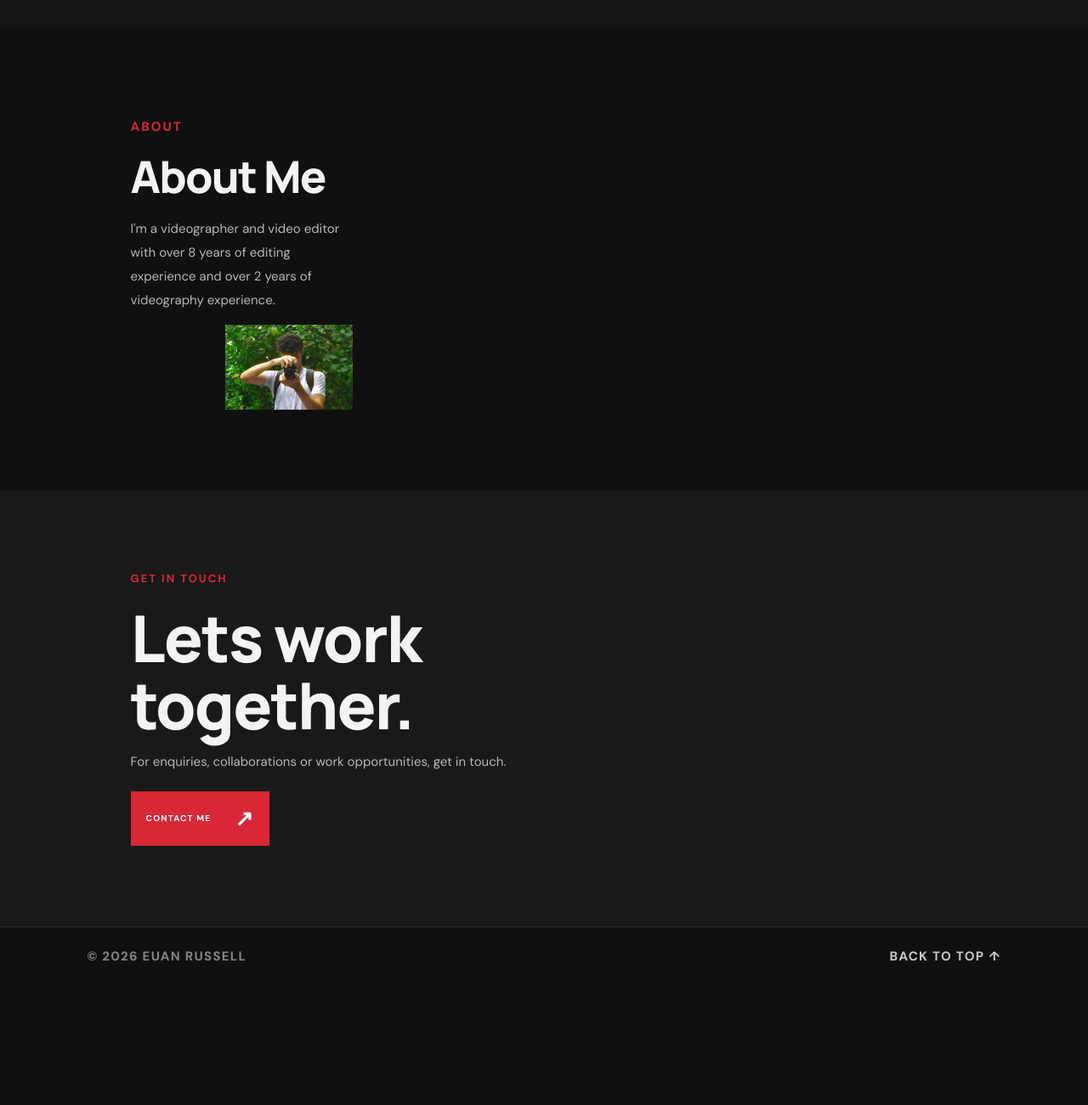
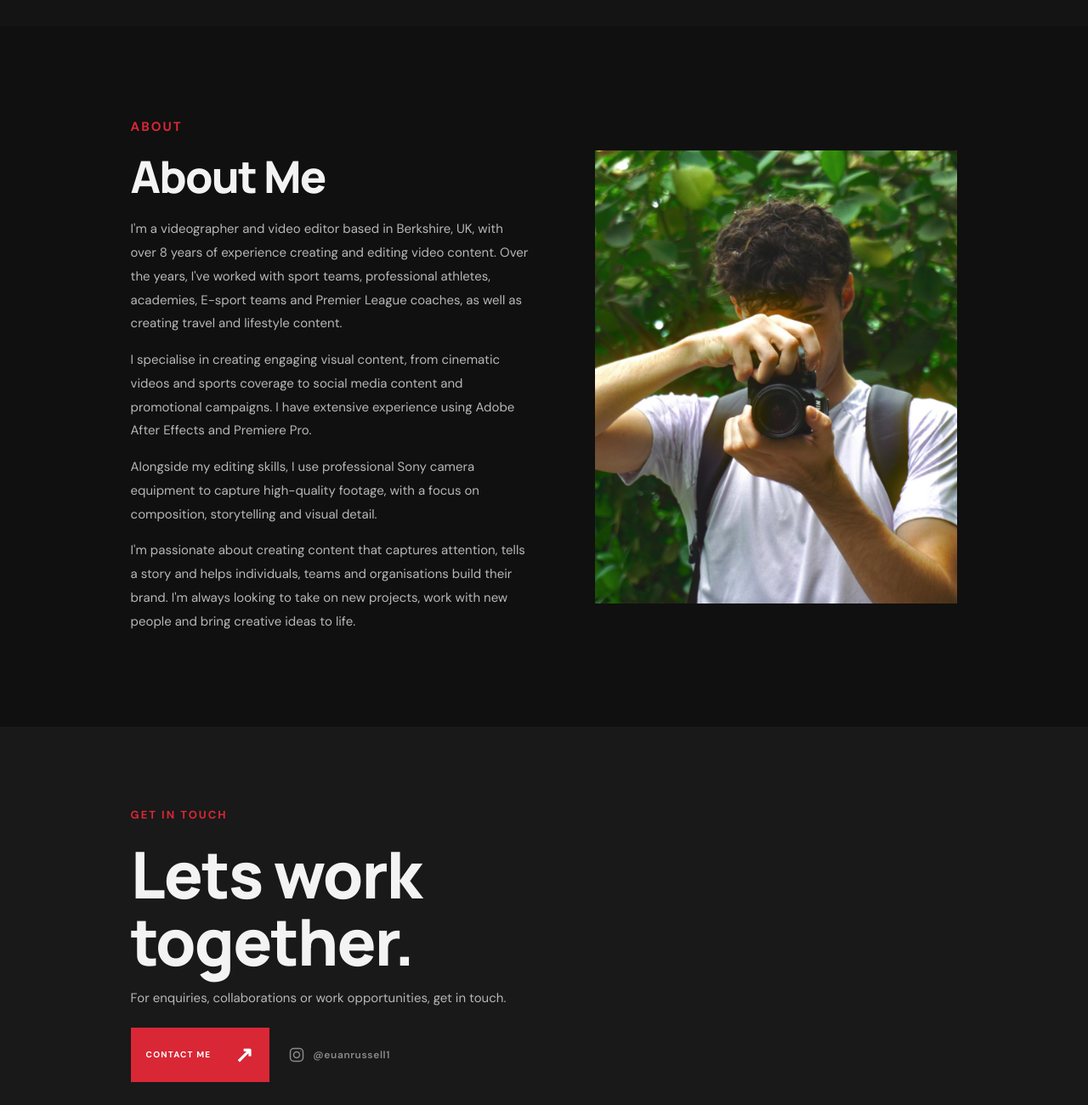
Before and after one commit to euanrussell1/euanrussell, a plain HTML site: page index.html in a window 1280 px wide. Shown: the part 2460-3760 px from the top of the page at 85% size. Before the commit the page ends 3620 px from the top, so only its background shows below. Drawn offline with Linux system fonts and the light colour scheme.

Commit message:
Add files via upload

```diff
--- a/index.html
+++ b/index.html
@@ -53,8 +53,16 @@
 <p class="eyebrow">ABOUT</p>
       <h2>About Me</h2>
       <p>
-        I'm a videographer and video editor with over 8 years of editing
-        experience and over 2 years of videography experience.
+        I'm a videographer and video editor based in Berkshire, UK, with over 8 years of experience creating and editing video content. Over the years, I've worked with sport teams, professional athletes, academies, E-sport teams and Premier League coaches, as well as creating travel and lifestyle content.
+      </p>
+      <p>
+        I specialise in creating engaging visual content, from cinematic videos and sports coverage to social media content and promotional campaigns. I have extensive experience using Adobe After Effects and Premiere Pro.
+      </p>
+      <p>
+        Alongside my editing skills, I use professional Sony camera equipment to capture high-quality footage, with a focus on composition, storytelling and visual detail.
+      </p>
+      <p>
+        I'm passionate about creating content that captures attention, tells a story and helps individuals, teams and organisations build their brand. I'm always looking to take on new projects, work with new people and bring creative ideas to life.
       </p>
     </div>
 <div class="about-image">
@@ -68,7 +76,17 @@
       <p class="eyebrow">GET IN TOUCH</p>
       <h2>Lets work<br>together.</span></h2>
       <p>For enquiries, collaborations or work opportunities, get in touch.</p>
-      <a class="button" href="mailto:Euan.Russell@outlook.com">CONTACT ME <span>↗</span></a>
+      <div class="contact-actions">
+        <a class="button" href="mailto:Euan.Russell@outlook.com">CONTACT ME <span>↗</span></a>
+        <a class="social-link" href="https://www.instagram.com/euanrussell1/" target="_blank" rel="noopener noreferrer" aria-label="Instagram (@euanrussell1)">
+          <svg viewBox="0 0 24 24" width="20" height="20" aria-hidden="true" fill="none" stroke="currentColor" stroke-width="1.8" stroke-linecap="round" stroke-linejoin="round">
+            <rect x="3" y="3" width="18" height="18" rx="5"></rect>
+            <circle cx="12" cy="12" r="4.2"></circle>
+            <circle cx="17.4" cy="6.6" r="0.6" fill="currentColor" stroke="none"></circle>
+          </svg>
+          <span>@euanrussell1</span>
+        </a>
+      </div>
     </section>
   </main>
 
--- a/styles.css
+++ b/styles.css
@@ -110,11 +110,14 @@ footer a { color: #c9c9c9; }
     border: none;
 }
 .about {
+    display: block;
+    background: #101010;
+}
+.about-container {
     display: grid;
-    grid-template-columns: 1fr 1fr;
+    grid-template-columns: minmax(0, 1.1fr) minmax(0, 1fr);
     align-items: center;
-    gap: 450px;
-    background: #101010;
+    gap: clamp(40px, 6vw, 90px);
 }
 .about-text {
     width: 100%;
@@ -130,10 +133,45 @@ footer a { color: #c9c9c9; }
     display: flex;
     justify-content: flex-end;
 }
-
 .about-image img {
-    width: 200%;
-    max-width: 150px;
-    height: 100px;
+    display: block;
+    width: 100%;
+    max-width: 480px;
+    aspect-ratio: 4 / 5;
+    height: auto;
     object-fit: cover;
 }
+@media (max-width: 700px) {
+    .about-container {
+        grid-template-columns: 1fr;
+        gap: 32px;
+    }
+    .about-image {
+        justify-content: flex-start;
+    }
+    .about-image img {
+        max-width: 100%;
+    }
+}
+
+
+/* Contact actions: email button + subtle Instagram link */
+.contact-actions {
+    display: flex;
+    flex-wrap: wrap;
+    align-items: center;
+    gap: 22px;
+}
+.social-link {
+    display: inline-flex;
+    align-items: center;
+    gap: 9px;
+    color: #8a8a8a;
+    font-size: 12px;
+    font-weight: 600;
+    letter-spacing: .6px;
+    transition: color .2s;
+}
+.social-link svg { display: block; flex-shrink: 0; }
+.social-link:hover,
+.social-link:focus-visible { color: var(--red); }
```
